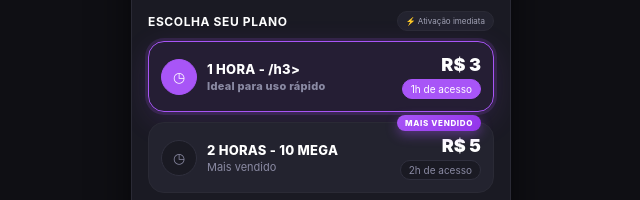
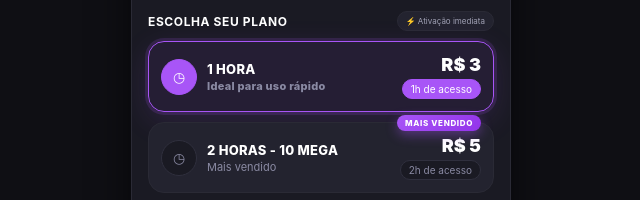
Before and after one commit to sandocleir2t-lang/hotsport-pix-2, a website: page public/index.html in a window 1280 px wide. Shown: the part 213-413 px from the top of the page, 319-959 px from the left. Drawn offline with Linux system fonts and the light colour scheme.

Commit message:
Fix HTML structure for plan description

```diff
--- a/public/index.html
+++ b/public/index.html
@@ -58,7 +58,7 @@ body{background:#0f0f14;color:#fff;min-height:100vh;display:flex;justify-content
     <div class="plan-header"><b>ESCOLHA SEU PLANO</b><span class="badge-top">⚡ Ativação imediata</span></div>
 
     <div class="plan-box active" data-valor="3" data-tempo="1h" data-profile="1HORA">
-      <div class="plan-left"><div class="circle">◷</div><div><h3>1 HORA - /h3><small>Ideal para uso rápido</small></div></div>
+      <div class="plan-left"><div class="circle">◷</div><div><h3>1 HORA <small>Ideal para uso rápido</small></div></div>
       <div style="text-align:right"><div class="price">R$ 3</div><span class="time-badge">1h de acesso</span></div>
     </div>
 
```
